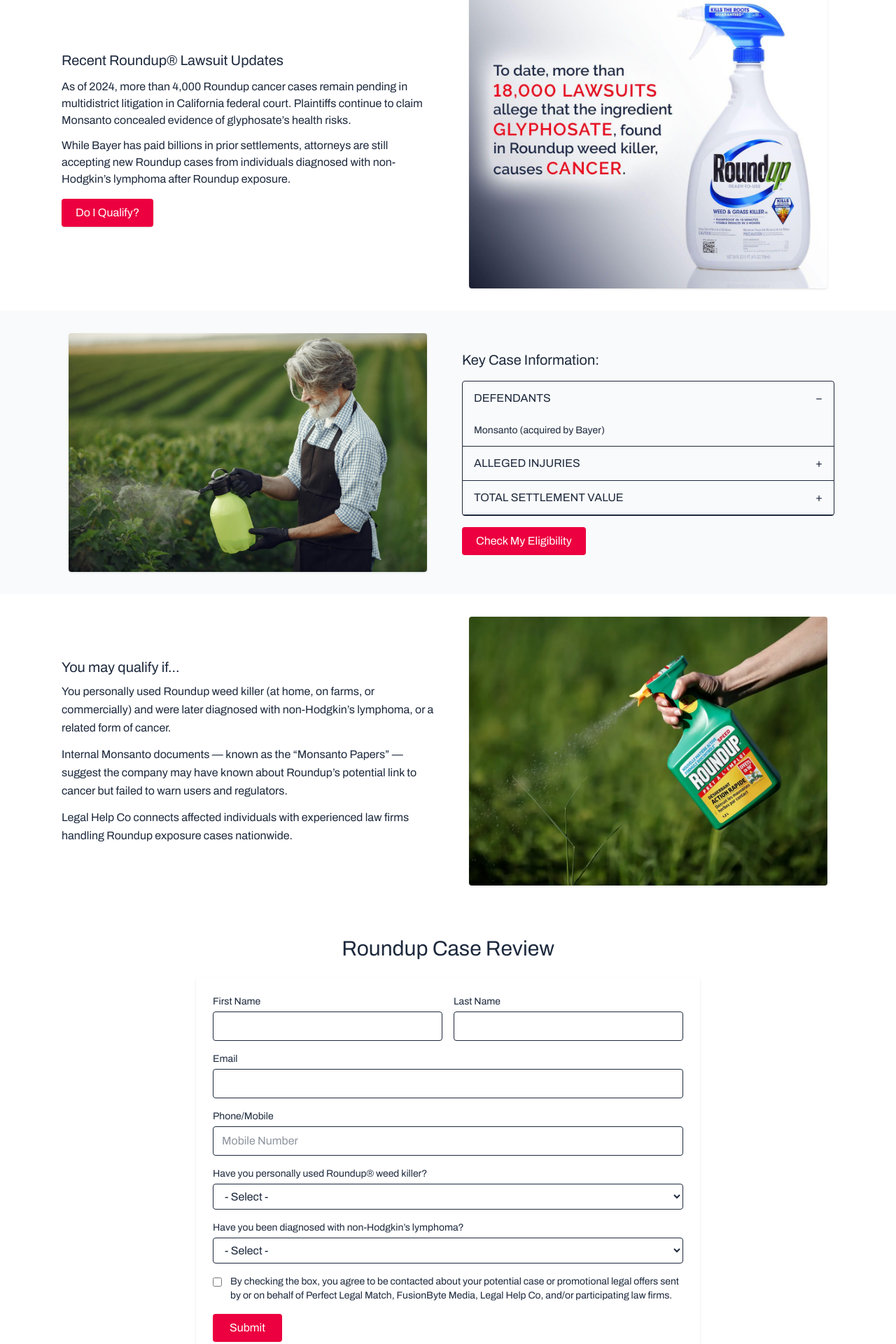
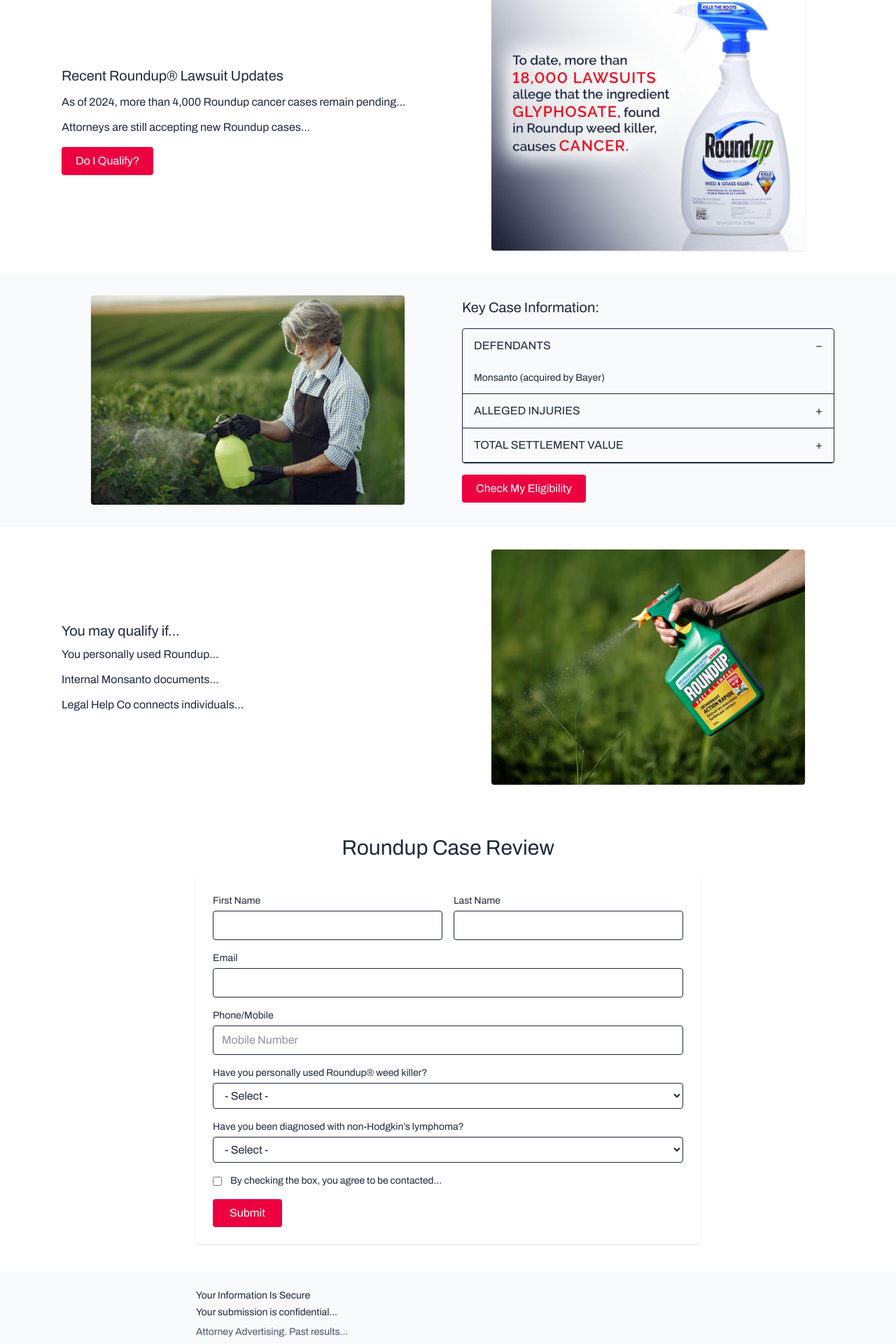
Before and after one commit to abhisj2207-m/legalHelp, a Next.js app: page /casestudy/roundupCasePage in a window 1280 px wide. Shown: the part 669-2589 px from the top of the page at 70% size. Built offline with nearby package versions, Linux system fonts and the light colour scheme.

Commit message:
added roundup form

```diff
--- a/src/app/casestudy/roundupCasePage/page.tsx
+++ b/src/app/casestudy/roundupCasePage/page.tsx
@@ -17,20 +17,13 @@
   usedRoundup: string;
   diagnosedNHL: string;
   consent: boolean;
-  submittedAt?: string;
 };
 
 export default function RoundupCasePage() {
   const phoneRef = useRef<HTMLInputElement | null>(null);
-  const itiRef = useRef<
-    HTMLInputElement & {
-      isValidNumber?: () => boolean;
-      getNumber?: () => string;
-      setNumber?: (num: string) => void;
-    }
-  >(null);
-  const [msg, setMsg] = useState<string | null>(null);
+  const [message, setMessage] = useState<string | null>(null);
   const [submitting, setSubmitting] = useState(false);
+
   const [form, setForm] = useState<FormShape>({
     firstName: "",
     lastName: "",
@@ -53,37 +46,40 @@
     if (!form.lastName.trim()) errs.push("Last name required.");
     if (!/^[^\s@]+@[^\s@]+\.[^\s@]+$/.test(form.email)) errs.push("Valid email required.");
     if (!form.phone.trim()) errs.push("Phone required.");
-    if (!form.zip.trim()) errs.push("Zip required.");
     if (!form.usedRoundup) errs.push("Please select if you used Roundup.");
     if (!form.diagnosedNHL) errs.push("Please select diagnosis status.");
     if (!form.consent) errs.push("Consent is required.");
-    if (itiRef.current?.isValidNumber && !itiRef.current.isValidNumber()) errs.push("Phone not valid.");
     return errs;
   }
 
   async function handleSubmit(e: React.FormEvent) {
     e.preventDefault();
-    setMsg(null);
-    if (itiRef.current?.getNumber) {
-      try {
-        const num = itiRef.current.getNumber();
-        setForm((s) => ({ ...s, phone: num }));
-      } catch {}
-    }
+    setMessage(null);
+
     const errs = validate();
     if (errs.length) {
-      setMsg(errs.join(" "));
+      setMessage(errs.join(" "));
       return;
     }
 
     setSubmitting(true);
+
     try {
-      const payload = { ...form, submittedAt: new Date().toISOString() };
-      const prev = localStorage.getItem("roundupCases");
-      const arr = prev ? JSON.parse(prev) : [];
-      arr.push(payload);
-      localStorage.setItem("roundupCases", JSON.stringify(arr));
-      setMsg("Thank you — your Roundup case review has been submitted.");
+      const payload = {
+        formType: "roundup-case",
+        ...form,
+        submittedAt: new Date().toISOString(),
+      };
+
+      await fetch("/api/save-lead", {
+        method: "POST",
+        headers: { "Content-Type": "application/json" },
+        body: JSON.stringify(payload),
+      });
+
+      setMessage("Thank you — your Roundup case review has been submitted.");
+
+      // Reset form
       setForm({
         firstName: "",
         lastName: "",
@@ -99,10 +95,11 @@
         diagnosedNHL: "",
         consent: false,
       });
-      if (itiRef.current?.setNumber) itiRef.current.setNumber("");
+
+      if (phoneRef.current) phoneRef.current.value = "";
     } catch (err) {
       console.error(err);
-      setMsg("Error saving your submission locally. Please try again.");
+      setMessage("Error submitting your case. Please try again.");
     } finally {
       setSubmitting(false);
     }
@@ -113,9 +110,7 @@
       {/* ===== HERO HEADER ===== */}
       <div
         className="relative bg-cover bg-center h-[300px] sm:h-[400px] flex items-center justify-center"
-        style={{
-          backgroundImage: "url('/roundup3.jpg')",
-        }}
+        style={{ backgroundImage: "url('/roundup3.jpg')" }}
       >
         <div className="bg-black/60 absolute inset-0"></div>
         <div className="relative z-10 text-center px-4">
@@ -125,7 +120,7 @@
         </div>
       </div>
 
-      {/* ===== INTRO TEXT ===== */}
+      {/* ===== INTRO ===== */}
       <section className="py-8 container mx-auto px-4 sm:px-6 max-w-6xl text-justify">
         <p className="text-sm sm:text-base leading-relaxed">
           Thousands of individuals have filed lawsuits alleging that long-term exposure to Roundup®,
@@ -135,7 +130,7 @@
         </p>
       </section>
 
-      {/* ===== LATEST UPDATES + IMAGE ===== */}
+      {/* ===== UPDATES SECTION ===== */}
       <section className="py-8 bg-white">
         <div className="container mx-auto px-4 sm:px-6 max-w-6xl grid grid-cols-1 md:grid-cols-2 gap-10 items-center">
           <div>
@@ -143,18 +138,12 @@
               Recent Roundup® Lawsuit Updates
             </h3>
             <p className="mb-3 text-sm sm:text-base">
-              As of 2024, more than 4,000 Roundup cancer cases remain pending in multidistrict litigation
-              in California federal court. Plaintiffs continue to claim Monsanto concealed evidence of
-              glyphosate’s health risks.
+              As of 2024, more than 4,000 Roundup cancer cases remain pending...
             </p>
             <p className="mb-4 text-sm sm:text-base">
-              While Bayer has paid billions in prior settlements, attorneys are still accepting new Roundup
-              cases from individuals diagnosed with non-Hodgkin’s lymphoma after Roundup exposure.
+              Attorneys are still accepting new Roundup cases...
             </p>
-            <a
-              href="#submit-form"
-              className="inline-block bg-rose-600 text-white px-5 py-2 rounded shadow hover:bg-rose-700 transition"
-            >
+            <a href="#submit-form" className="inline-block bg-rose-600 text-white px-5 py-2 rounded shadow hover:bg-rose-700 transition">
               Do I Qualify?
             </a>
           </div>
@@ -163,76 +152,52 @@
             <Image
               src="/roundup3.jpg"
               alt="Roundup Lawsuit"
-              className="w-full max-w-sm sm:max-w-md md:max-w-lg rounded shadow"
               width={500}
               height={300}
+              className="rounded shadow w-full max-w-md"
             />
           </div>
         </div>
       </section>
 
-      {/* ===== IMAGE + ACCORDION ===== */}
+      {/* ===== ACCORDION SECTION ===== */}
       <section className="py-8 bg-gray-50">
-        <div className="container mx-auto px-4 sm:px-6 max-w-6xl grid grid-cols-1 md:grid-cols-2 gap-10 items-center">
+        <div className="container mx-auto px-4 sm:px-6 max-w-6xl grid md:grid-cols-2 gap-10 items-center">
           <div className="flex justify-center">
             <Image
               src="/weed.jpg"
               alt="Roundup bottle"
-              className="w-full max-w-sm sm:max-w-md md:max-w-lg rounded shadow"
               width={500}
               height={300}
+              className="rounded shadow w-full max-w-md"
             />
           </div>
 
           <div className="space-y-4">
-            <h4 className="text-lg sm:text-xl font-semibold">
-              Key Case Information:
-            </h4>
+            <h4 className="text-lg sm:text-xl font-semibold">Key Case Information:</h4>
 
             <div className="border rounded">
-              <Accordion title="DEFENDANTS" defaultOpen>
-                Monsanto (acquired by Bayer)
-              </Accordion>
-              <Accordion title="ALLEGED INJURIES">
-                Non-Hodgkin’s lymphoma and related cancers
-              </Accordion>
-              <Accordion title="TOTAL SETTLEMENT VALUE">
-                Approximately $10.9 billion to date
-              </Accordion>
+              <Accordion title="DEFENDANTS" defaultOpen>Monsanto (acquired by Bayer)</Accordion>
+              <Accordion title="ALLEGED INJURIES">Non-Hodgkin’s lymphoma</Accordion>
+              <Accordion title="TOTAL SETTLEMENT VALUE">Approximately $10.9 billion</Accordion>
             </div>
 
-            <div>
-              <a
-                href="#submit-form"
-                className="inline-block bg-rose-600 text-white px-5 py-2 rounded hover:bg-rose-700 transition"
-              >
+            <a href="#submit-form" className="inline-block bg-rose-600 text-white px-5 py-2 rounded hover:bg-rose-700 transition">
               Check My Eligibility
             </a>
-            </div>
           </div>
         </div>
       </section>
 
       {/* ===== QUALIFY SECTION ===== */}
       <section className="py-8">
-        <div className="container mx-auto px-4 sm:px-6 max-w-6xl grid grid-cols-1 md:grid-cols-2 gap-10 items-center">
+        <div className="container mx-auto px-4 sm:px-6 max-w-6xl grid md:grid-cols-2 gap-10 items-center">
           <div>
-            <h4 className="text-lg sm:text-xl font-semibold mb-2">
-              You may qualify if...
-            </h4>
-            <div className="text-sm sm:text-base leading-relaxed space-y-3">
-              <p>
-                You personally used Roundup weed killer (at home, on farms, or commercially) and were later
-                diagnosed with non-Hodgkin’s lymphoma, or a related form of cancer.
-              </p>
-              <p>
-                Internal Monsanto documents — known as the “Monsanto Papers” — suggest the company may have
-                known about Roundup’s potential link to cancer but failed to warn users and regulators.
-              </p>
-              <p>
-                Legal Help Co connects affected individuals with experienced law firms handling Roundup exposure
-                cases nationwide.
-              </p>
+            <h4 className="text-lg sm:text-xl font-semibold mb-2">You may qualify if...</h4>
+            <div className="text-sm sm:text-base space-y-3">
+              <p>You personally used Roundup...</p>
+              <p>Internal Monsanto documents...</p>
+              <p>Legal Help Co connects individuals...</p>
             </div>
           </div>
 
@@ -240,9 +205,9 @@
             <Image
               src="/roundup3.webp"
               alt="Roundup exposure"
-              className="w-full max-w-sm sm:max-w-md md:max-w-lg rounded shadow"
               width={500}
               height={300}
+              className="rounded shadow w-full max-w-md"
             />
           </div>
         </div>
@@ -257,8 +222,11 @@
 
           <form onSubmit={handleSubmit} className="bg-white p-6 rounded shadow space-y-4">
             <div className="grid grid-cols-1 md:grid-cols-2 gap-4">
-              {[{ label: "First Name", key: "firstName" }, { label: "Last Name", key: "lastName" }].map(
-                ({ label, key }) => (
+              {/* Firstname + Lastname */}
+              {[
+                { label: "First Name", key: "firstName" },
+                { label: "Last Name", key: "lastName" },
+              ].map(({ label, key }) => (
                 <div key={key}>
                   <label className="block text-sm font-medium">{label}</label>
                   <input
@@ -268,9 +236,9 @@
                     required
                   />
                 </div>
-                )
-              )}
+              ))}
 
+              {/* Email */}
               <div className="md:col-span-2">
                 <label className="block text-sm font-medium">Email</label>
                 <input
@@ -282,6 +250,7 @@
                 />
               </div>
 
+              {/* Phone */}
               <div className="md:col-span-2">
                 <label className="block text-sm font-medium">Phone/Mobile</label>
                 <input
@@ -296,6 +265,7 @@
               </div>
             </div>
 
+            {/* Roundup Used */}
             <div>
               <label className="block text-sm font-medium">
                 Have you personally used Roundup® weed killer?
@@ -314,6 +284,7 @@
               </select>
             </div>
 
+            {/* Diagnosed NHL */}
             <div>
               <label className="block text-sm font-medium">
                 Have you been diagnosed with non-Hodgkin’s lymphoma?
@@ -332,34 +303,42 @@
               </select>
             </div>
 
+            {/* Consent */}
             <div className="flex items-start gap-3">
               <input
                 id="consent"
                 type="checkbox"
                 checked={form.consent}
-                onChange={(e) => setForm({ ...form, consent: e.target.checked })}
+                onChange={(e) =>
+                  setForm({ ...form, consent: (e.target as HTMLInputElement).checked })
+                }
                 className="mt-1"
                 required
               />
               <label htmlFor="consent" className="text-xs sm:text-sm">
-                By checking the box, you agree to be contacted about your potential case or promotional
-                legal offers sent by or on behalf of Perfect Legal Match, FusionByte Media, Legal Help Co,
-                and/or participating law firms.
+                By checking the box, you agree to be contacted...
               </label>
             </div>
 
+            {/* Submit */}
             <div>
               <button
                 type="submit"
                 disabled={submitting}
-                className="bg-rose-600 text-white px-6 py-2 rounded hover:bg-rose-700 transition w-full sm:w-auto"
+                className="bg-rose-600 text-white px-6 py-2 rounded hover:bg-rose-700 transition w-full sm:w-auto flex items-center justify-center gap-2"
               >
+                {submitting && (
+                  <span className="h-5 w-5 border-2 border-white border-t-transparent rounded-full animate-spin"></span>
+                )}
                 {submitting ? "Submitting..." : "Submit"}
               </button>
             </div>
 
-            {msg && (
-              <div className="mt-3 p-3 rounded bg-slate-50 border text-sm">{msg}</div>
+            {/* Message */}
+            {message && (
+              <div className="mt-3 p-3 rounded bg-slate-50 border text-sm">
+                {message}
+              </div>
             )}
           </form>
         </div>
@@ -370,19 +349,16 @@
         <div className="container mx-auto px-4 sm:px-6 max-w-3xl text-xs sm:text-sm text-center sm:text-left">
           <h4 className="font-semibold mb-1">Your Information Is Secure</h4>
           <p className="mb-2">
-            Your submission is confidential. By completing this form, you consent to be contacted by phone,
-            email, or text regarding your Roundup case review.
+            Your submission is confidential...
           </p>
-          <p className="text-slate-600">
-            Attorney Advertising. Past results do not guarantee future outcomes.
-          </p>
+          <p className="text-slate-600">Attorney Advertising. Past results...</p>
         </div>
       </section>
     </main>
   );
 }
 
-/* Accordion */
+/* ===== ACCORDION COMPONENT ===== */
 function Accordion({
   title,
   children,
@@ -393,6 +369,7 @@
   defaultOpen?: boolean;
 }) {
   const [open, setOpen] = useState(defaultOpen);
+
   return (
     <div className="border-b">
       <button
```
Lines whose indentation alone changed are shown as unchanged.
